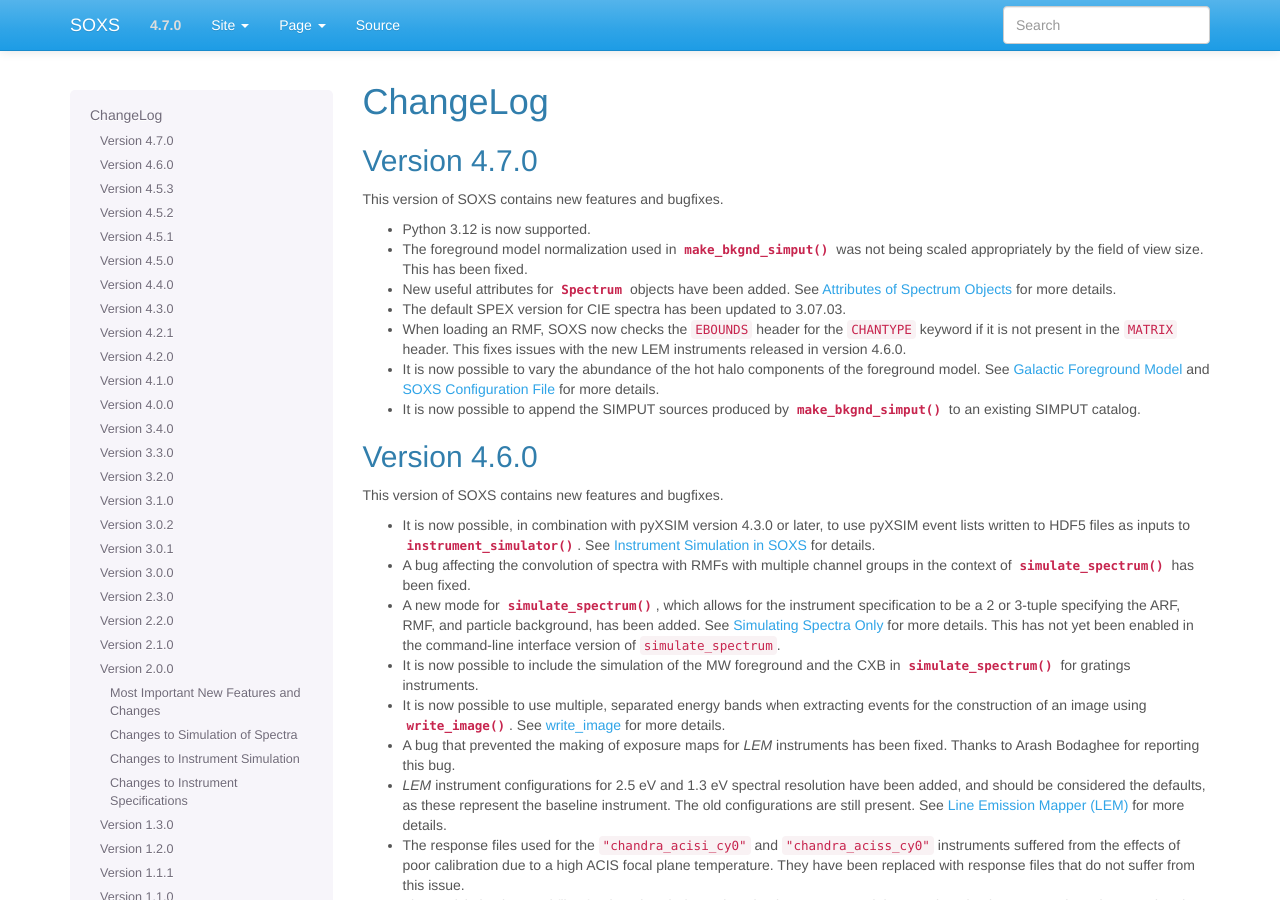
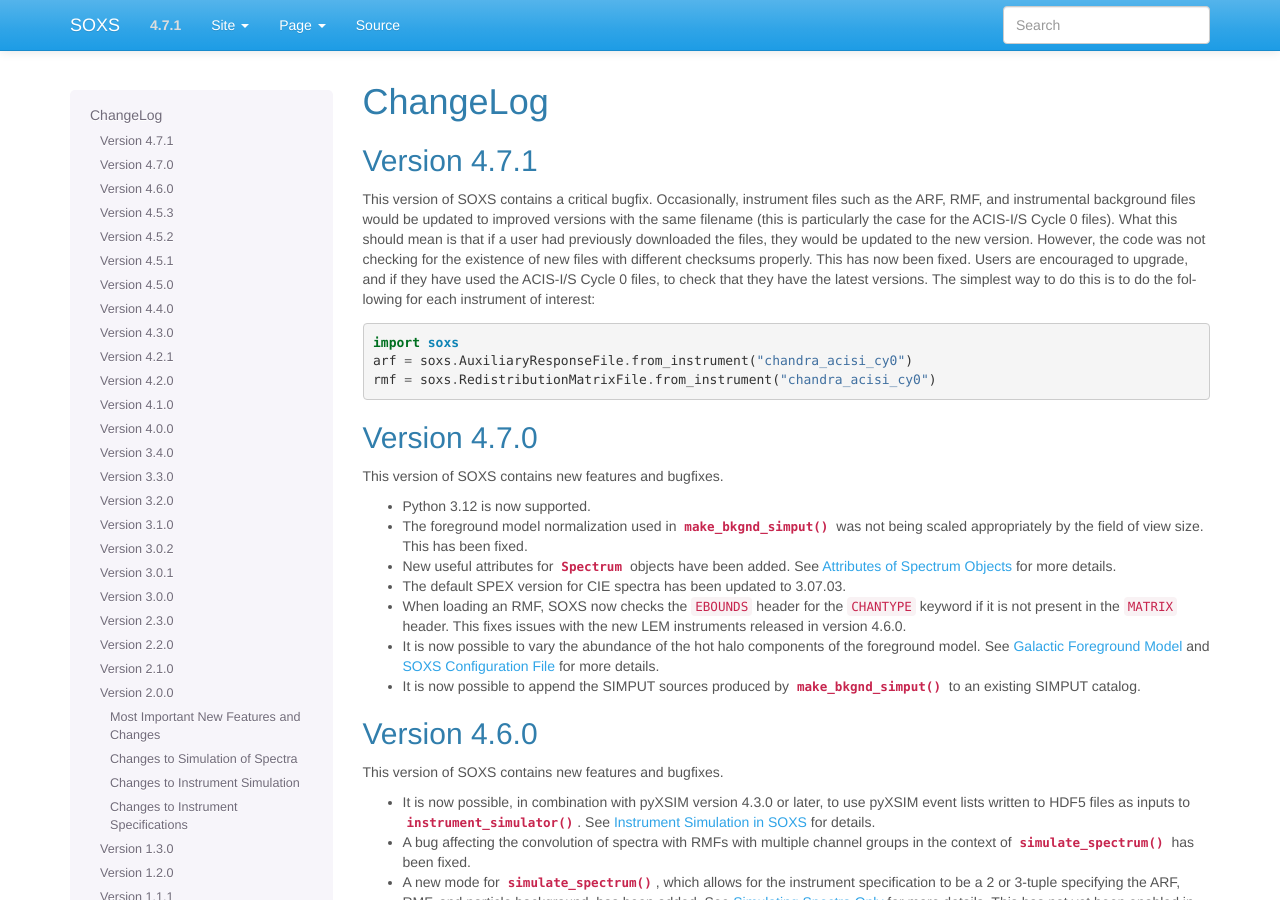
Before and after one commit to lynx-x-ray-observatory/soxs, a Sphinx documentation site: the page built from doc/source/changelog.rst, in a window 1280 px wide and 900 px high. Built offline with Sphinx 7.4.7, drawn with Linux system fonts in a browser that asks for light colours.

Commit message:
Bump version

```diff
--- a/doc/source/changelog.rst
+++ b/doc/source/changelog.rst
@@ -2,6 +2,25 @@
 
 ChangeLog
 =========
+
+Version 4.7.1
+-------------
+
+This version of SOXS contains a critical bugfix. Occasionally, instrument files
+such as the ARF, RMF, and instrumental background files would be updated to
+improved versions with the same filename (this is particularly the case for the
+ACIS-I/S Cycle 0 files). What this should mean is that if a user had previously
+downloaded the files, they would be updated to the new version. However, the
+code was not checking for the existence of new files with different checksums
+properly. This has now been fixed. Users are encouraged to upgrade, and if they
+have used the ACIS-I/S Cycle 0 files, to check that they have the latest versions.
+The simplest way to do this is to do the following for each instrument of interest:
+
+.. code-block:: python
+
+    import soxs
+    arf = soxs.AuxiliaryResponseFile.from_instrument("chandra_acisi_cy0")
+    rmf = soxs.RedistributionMatrixFile.from_instrument("chandra_acisi_cy0")
 
 Version 4.7.0
 -------------
--- a/doc/source/conf.py
+++ b/doc/source/conf.py
@@ -78,9 +78,9 @@
 # |version| and |release|, also used in various other places throughout the
 # built documents.
 #
-version = "4.7.0"
+version = "4.7.1"
 # The full version, including alpha/beta/rc tags.
-release = "4.7.0"
+release = "4.7.1"
 
 # The language for content autogenerated by Sphinx. Refer to documentation
 # for a list of supported languages.
--- a/doc/source/index.rst
+++ b/doc/source/index.rst
@@ -69,7 +69,7 @@
 Current Version
 ---------------
 
-The current stable version is 4.7.0. See the :ref:`changelog` for details on changes
+The current stable version is 4.7.1. See the :ref:`changelog` for details on changes
 from previous versions.
 
 Documentation Contents
```
